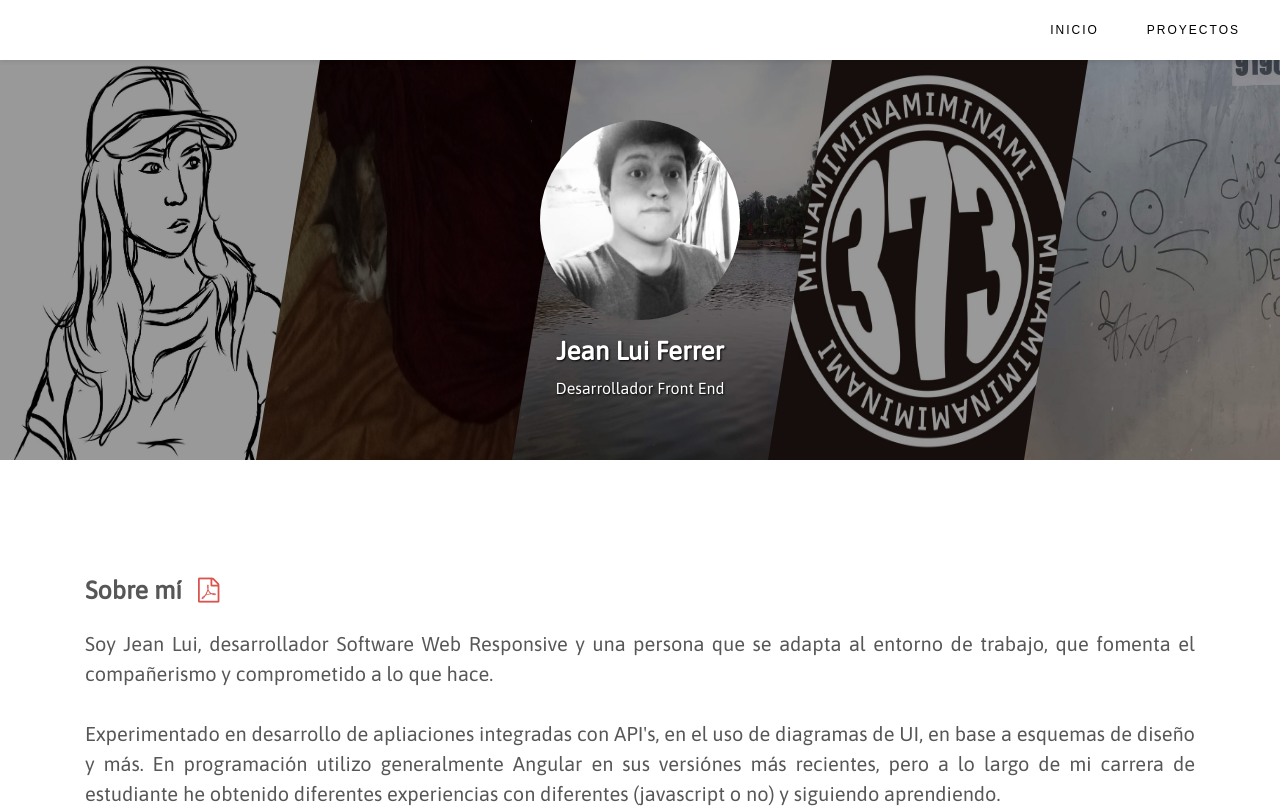
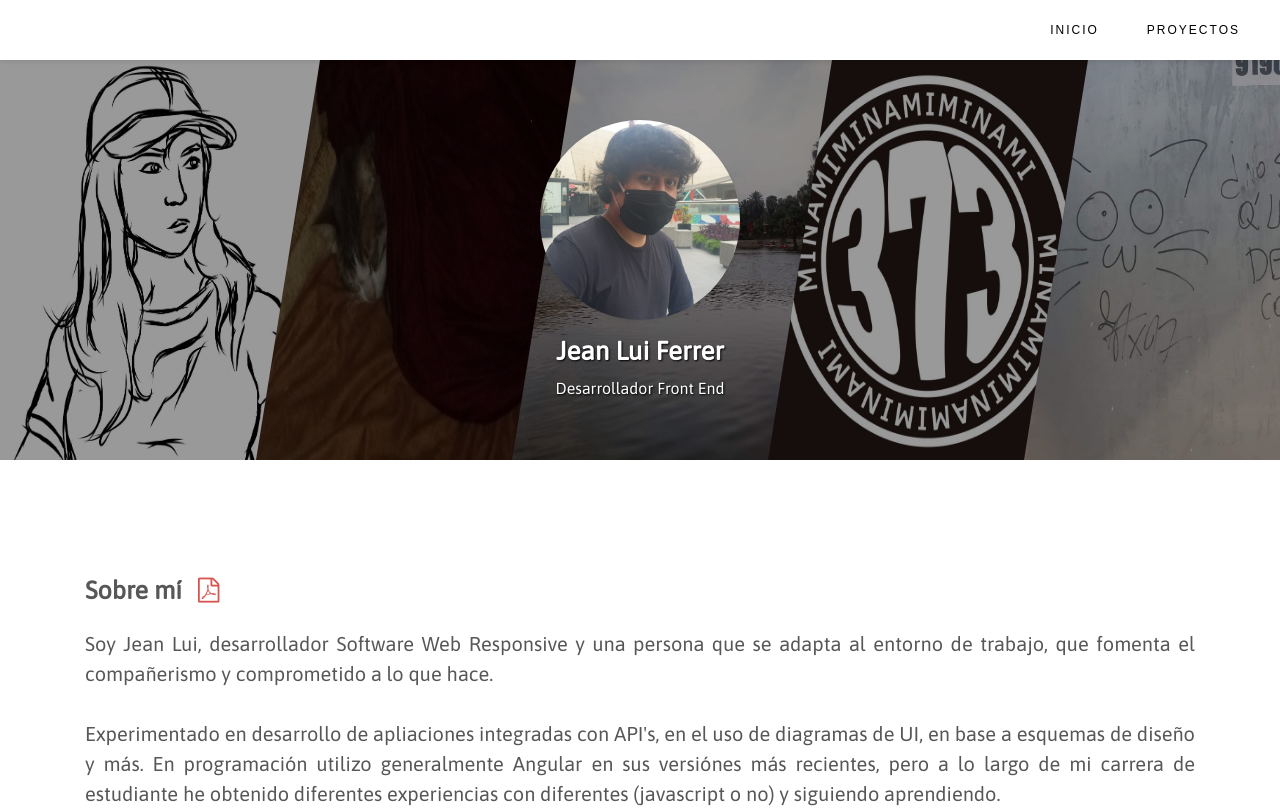
Before and after one commit to Luiii21/LuiPortfolio, an Angular app: page /#/ in a window 1280 px wide. Shown: the top 808 px of the page. Built offline with nearby package versions, Linux system fonts and the light colour scheme; a web font is replaced by a local one.

Commit message:
profile photo

```diff
--- a/src/app/modules/landing/pages/landing/landing.component.html
+++ b/src/app/modules/landing/pages/landing/landing.component.html
@@ -7,7 +7,7 @@
     <img class="image photo4" src="./assets/img/photos/photos6.jpg" alt="photos">
   </div>
   <div class="profile">
-    <img src="./assets/img/photos/photos5.jpg" class="own-character shadow-sm mb-3" alt="own-photo">
+    <img src="./assets/img/ccProfile.jpg" class="own-character shadow-sm mb-3" alt="own-photo">
     <h6 class="asap bold text-white fz-26 txt-shadow">Jean Lui Ferrer</h6>
     <span class="asap text-white fz-16 txt-shadow">Desarrollador Front End</span>
   </div>
```
Also changed, not shown: src/assets/img/ccProfile.jpg (added), src/assets/img/profile.jpg (deleted).
